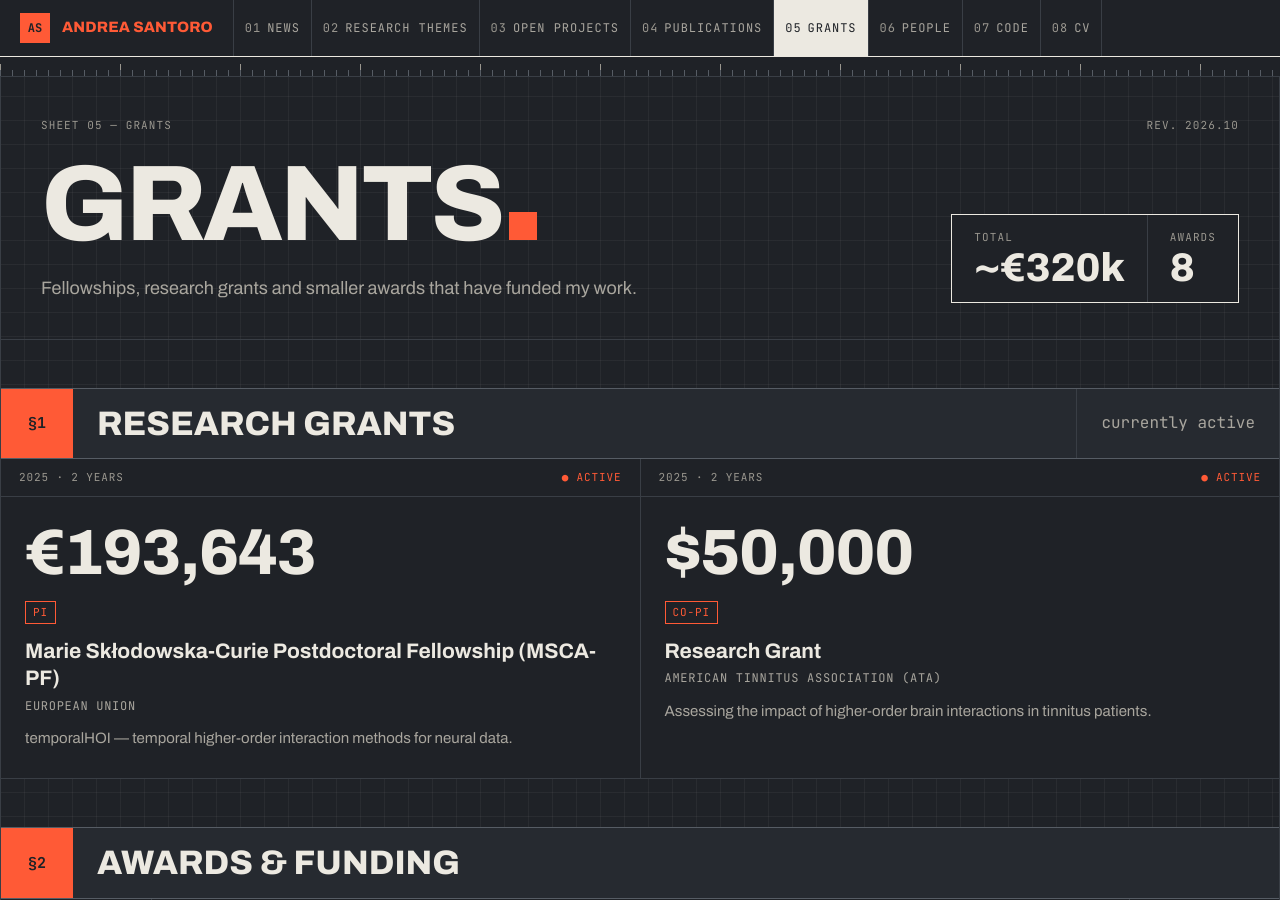
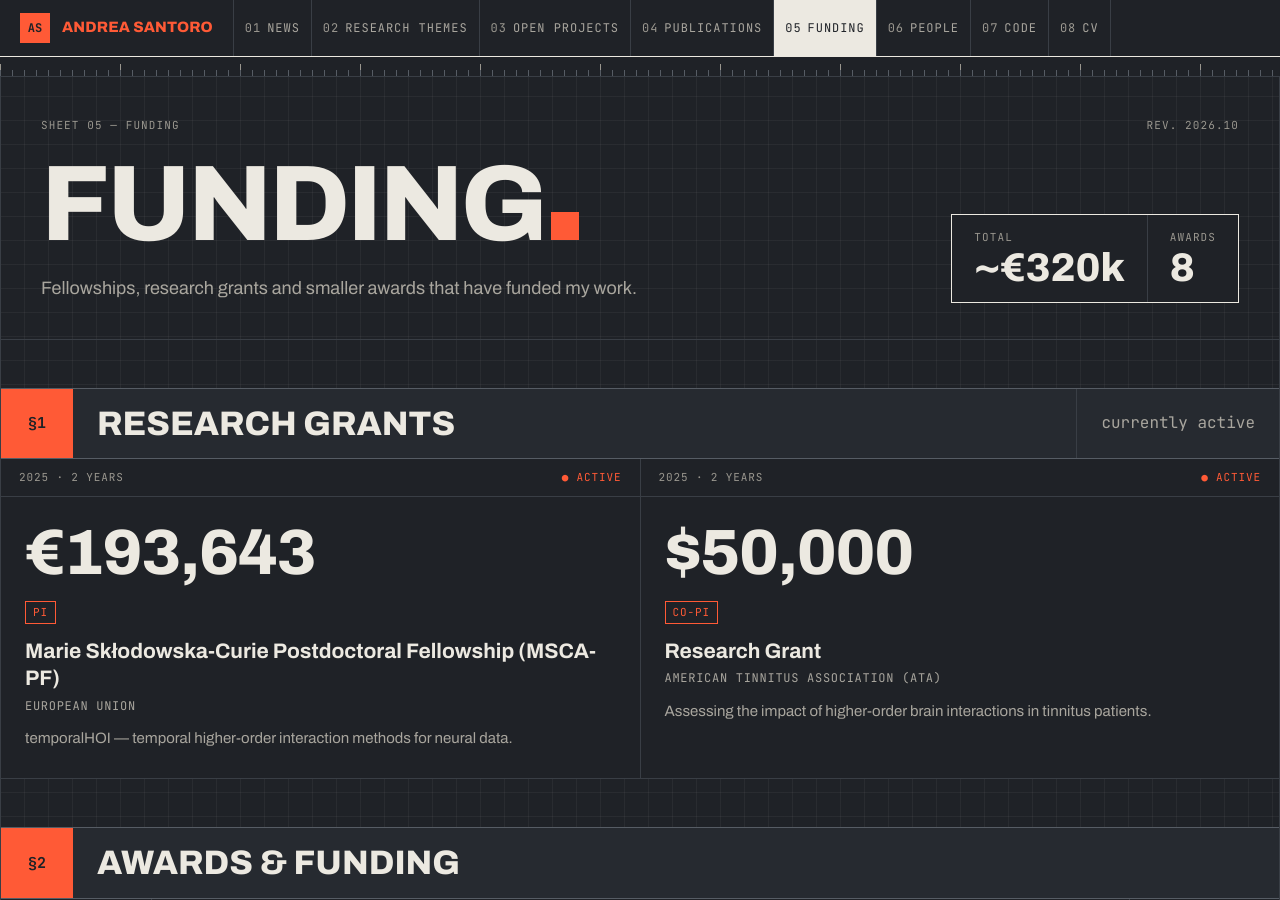
Before and after one commit to andresantoro/andresantoro.github.io, a Jekyll site: the page built from _pages/funding.md, in a window 1280 px wide and 900 px high. Built offline with Jekyll 4.4.1, drawn with Linux system fonts in a browser that asks for light colours.

Commit message:
Rename Grants page to Funding (/funding/)
Co-Authored-By: Claude Opus 5.5 <noreply@anthropic.com>

```diff
--- a/_data/navigation.yml
+++ b/_data/navigation.yml
@@ -12,8 +12,8 @@ main:
   - title: "Publications"
     url: /publications/
 
-  - title: "Grants"
-    url: /grants/
+  - title: "Funding"
+    url: /funding/
 
   - title: "People"
     url: /people/
--- a/_pages/grants.md
+++ b/_pages/funding.md
@@ -1,7 +1,7 @@
 ---
 layout: notebook
-title: "Grants"
-permalink: /grants/
+title: "Funding"
+permalink: /funding/
 sheet: "05"
 hero: false
 ---
```
